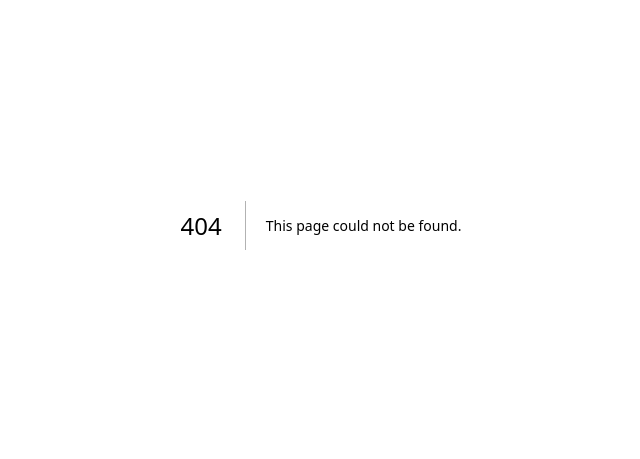
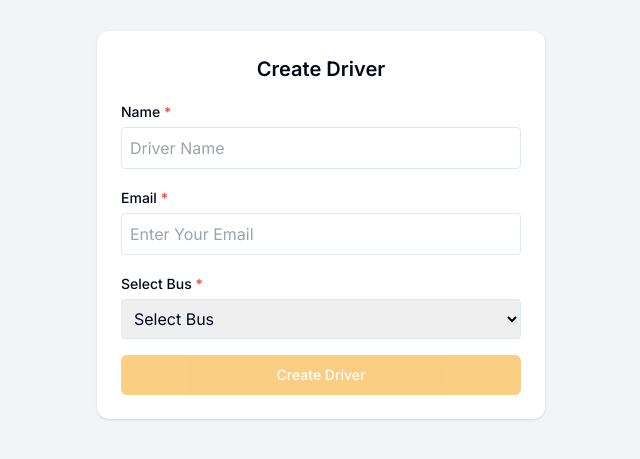
Before and after one commit to MukundaKatta/bustrack, a Next.js app in the folder apps/web/: page /admin/drivers in a window 1280 px wide. Before the commit this address had no page. Shown: the part 175-634 px from the top of the page, without its empty margins (319-959 px from the left). Built offline with nearby package versions, Linux system fonts and the light colour scheme.

Commit message:
feat: BT-12 create driver form with assigning bus (#13)
* feat: BT-12 create driver for with assigning bus

* fix: address review comments(types, accessibility, formatting)

```diff
--- a/apps/web/package.json
+++ b/apps/web/package.json
@@ -12,6 +12,7 @@
   "dependencies": {
     "@bustrack/shared": "workspace:*",
     "@radix-ui/react-slot": "^1.1.0",
+    "axios": "^1.15.1",
     "class-variance-authority": "^0.7.1",
     "clsx": "^2.1.1",
     "lucide-react": "^0.441.0",
--- a/apps/web/src/app/admin/buses/page.tsx
+++ b/apps/web/src/app/admin/buses/page.tsx
@@ -3,8 +3,6 @@
 import { useEffect, useState } from "react";
 import BusForm from "./BusForm";
 import BusTable from "./BusTable";
-
-export type BusStatus = "idle" | "active" | "maintenance";
 
 export type Bus = {
   name: string;
--- /dev/null
+++ b/apps/web/src/app/admin/drivers/page.tsx
@@ -0,0 +1,133 @@
+"use client";
+
+import { useState, useEffect } from "react";
+import { Button } from "@/components/ui/button";
+import axios from "axios";
+
+// TODO(BT-05): Replace this local Bus type with import from @bustrack/shared once shared types are available (Sanjana's PR)
+type Bus = {
+  id: string;
+  name: string;
+  plate_number: string;
+};
+
+export default function AdminDriversPage() {
+  const [name, setName] = useState("");
+  const [email, setEmail] = useState("");
+  const [bus, setBus] = useState("");
+  const [buses, setBuses] = useState<Bus[]>([]);
+  const [loading, setLoading] = useState(false);
+
+  // TODO(BT-14): Replace mock with axios.get("/api/buses") once backend API is ready
+  useEffect(() => {
+    const mockBuses: Bus[] = [
+      { id: "1", name: "School Bus 1", plate_number: "AP01" },
+      { id: "2", name: "School Bus 2", plate_number: "AP02" },
+    ];
+
+    console.log("Mock buses:", mockBuses);
+    setBuses(mockBuses);
+  }, []);
+
+  const handleSubmit = async (e: React.FormEvent<HTMLFormElement>) => {
+    e.preventDefault();
+
+    // TODO: Replace alert with inline validation and success banner
+    if (!name || !email || !bus) {
+      alert("Please fill all required fields");
+      return;
+    }
+
+    setLoading(true);
+
+    try {
+      await axios.post("/api/drivers", {
+        name,
+        email,
+        busId: bus,
+      });
+
+      alert("Driver created successfully");
+
+      setName("");
+      setEmail("");
+      setBus("");
+    } catch (err) {
+      console.log(err);
+      alert("Error creating driver");
+    } finally {
+      setLoading(false);
+    }
+  };
+
+  return (
+    <div className="min-h-screen flex items-center justify-center bg-gray-100">
+      <div className="bg-white p-6 rounded-xl shadow w-full max-w-md">
+        <h2 className="text-xl font-semibold mb-4 text-center">
+          Create Driver
+        </h2>
+
+        <form onSubmit={handleSubmit} className="space-y-4">
+          {/* Name */}
+          <div className="space-y-1">
+            <label htmlFor="name" className="text-sm font-medium">
+              Name <span className="text-red-500">*</span>
+            </label>
+            <input
+              id="name"
+              type="text"
+              placeholder="Driver Name"
+              className="w-full border p-2 rounded"
+              value={name}
+              onChange={(e) => setName(e.target.value)}
+            />
+          </div>
+
+          {/* Email */}
+          <div className="space-y-1">
+            <label htmlFor="email" className="text-sm font-medium">
+              Email <span className="text-red-500">*</span>
+            </label>
+            <input
+              id="email"
+              type="email"
+              placeholder="Enter Your Email"
+              className="w-full border p-2 rounded"
+              value={email}
+              onChange={(e) => setEmail(e.target.value)}
+            />
+          </div>
+
+          {/* Bus */}
+          <div className="space-y-1">
+            <label htmlFor="bus" className="text-sm font-medium">
+              Select Bus <span className="text-red-500">*</span>
+            </label>
+            <select
+              id="bus"
+              className="w-full border p-2 rounded"
+              value={bus}
+              onChange={(e) => setBus(e.target.value)}
+            >
+              <option value="">Select Bus</option>
+
+              {buses.map((b) => (
+                <option key={b.id} value={b.id}>
+                  {b.name} ({b.plate_number})
+                </option>
+              ))}
+            </select>
+          </div>
+
+          <Button
+            type="submit"
+            disabled={loading || !name || !email || !bus}
+            className="w-full"
+          >
+            {loading ? "Creating..." : "Create Driver"}
+          </Button>
+        </form>
+      </div>
+    </div>
+  );
+}
```
